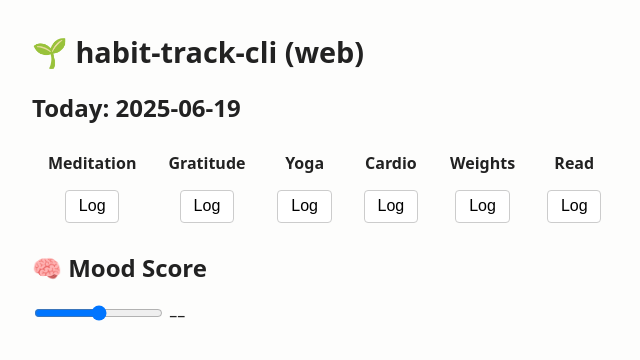
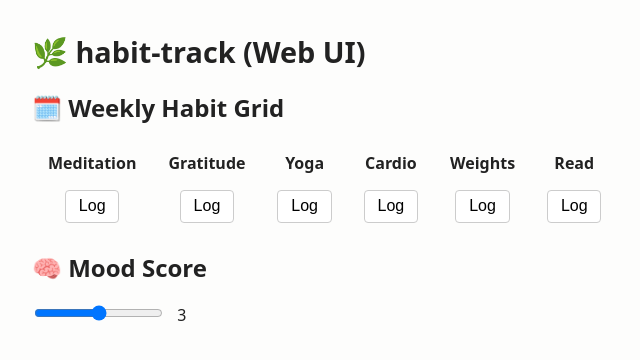
Before and after one commit to jake0lawrence/habit-tracker, a Flask app: page / in a window 1280 px wide. Shown: the top 360 px of the page, without its empty margins (0-640 px from the left). Run offline with Flask 3, Linux system fonts and the light colour scheme; some libraries are stand-ins or nearby versions.

Commit message:
Update index.html

```diff
--- a/templates/index.html
+++ b/templates/index.html
@@ -3,24 +3,25 @@
 <head>
   <meta charset="utf-8">
   <title>habit-track</title>
+  <script src="https://unpkg.com/htmx.org@1.9.2"></script>
+  <script src="https://cdn.jsdelivr.net/npm/alpinejs" defer></script>
   <link rel="stylesheet" href="{{ url_for('static', filename='styles.css') }}">
-  <script src="https://unpkg.com/htmx.org@1.9.2"></script>
 </head>
 <body>
-  <h1>🌱 habit-track-cli (web)</h1>
+  <h1>🌿 habit-track (Web UI)</h1>
 
   <section>
-    <h2>Today: {{ today }}</h2>
-    <div id="habits" hx-swap="outerHTML" hx-target="#habits">
+    <h2>🗓️ Weekly Habit Grid</h2>
+    <div id="habit-grid">
       {% include "_habit_row.html" %}
     </div>
   </section>
 
-  <section>
+  <section x-data="{ mood: {{ mood or 3 }} }">
     <h2>🧠 Mood Score</h2>
     <form hx-post="/mood" hx-trigger="change" hx-target="this" hx-swap="none">
-      <input type="range" name="score" min="1" max="5" value="{{ mood or 3 }}">
-      <output>{{ mood or '––' }}</output>
+      <input type="range" name="score" min="1" max="5" x-model="mood">
+      <output x-text="mood" style="margin-left: 0.5em;"></output>
     </form>
   </section>
 </body>
```
